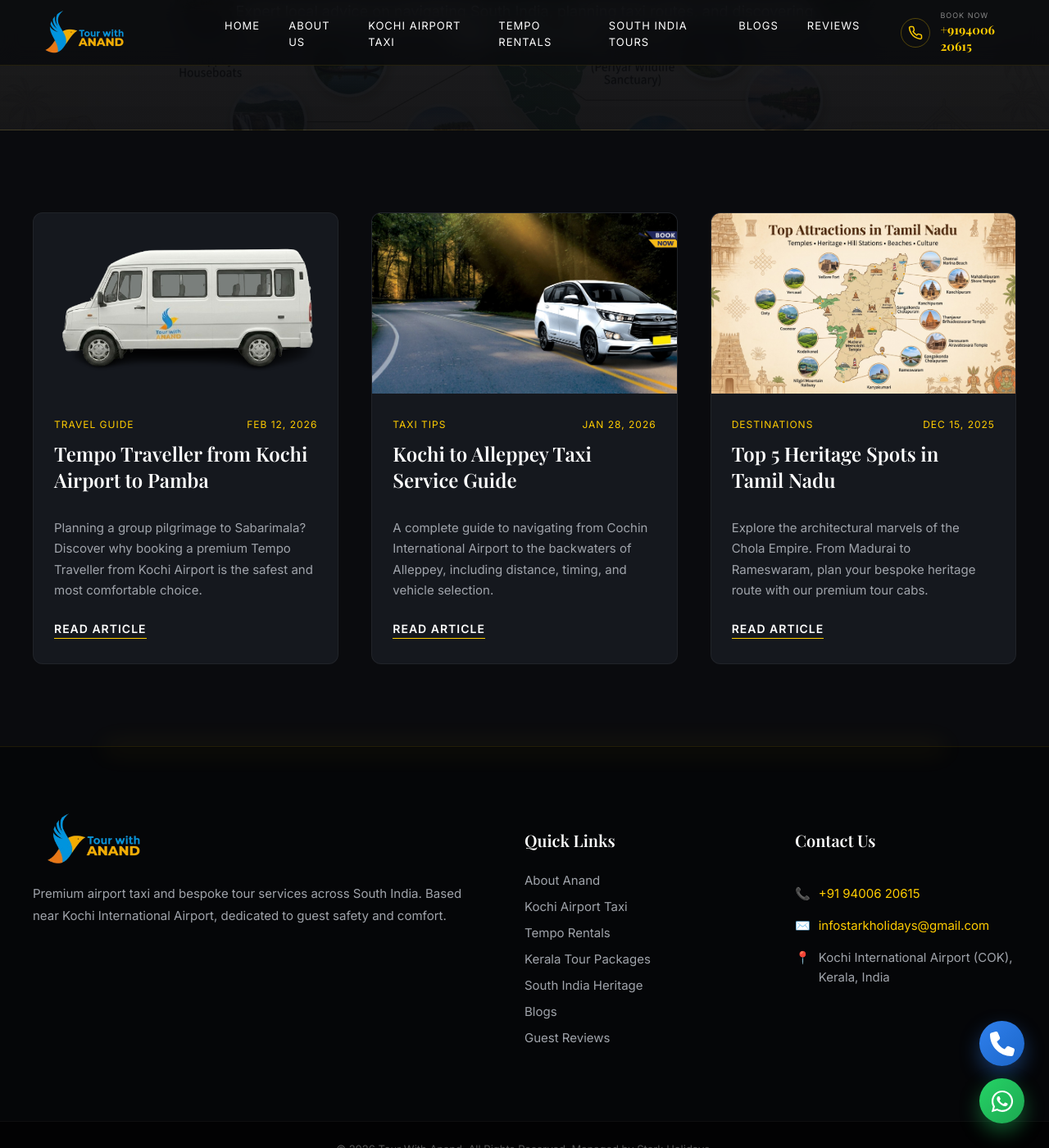
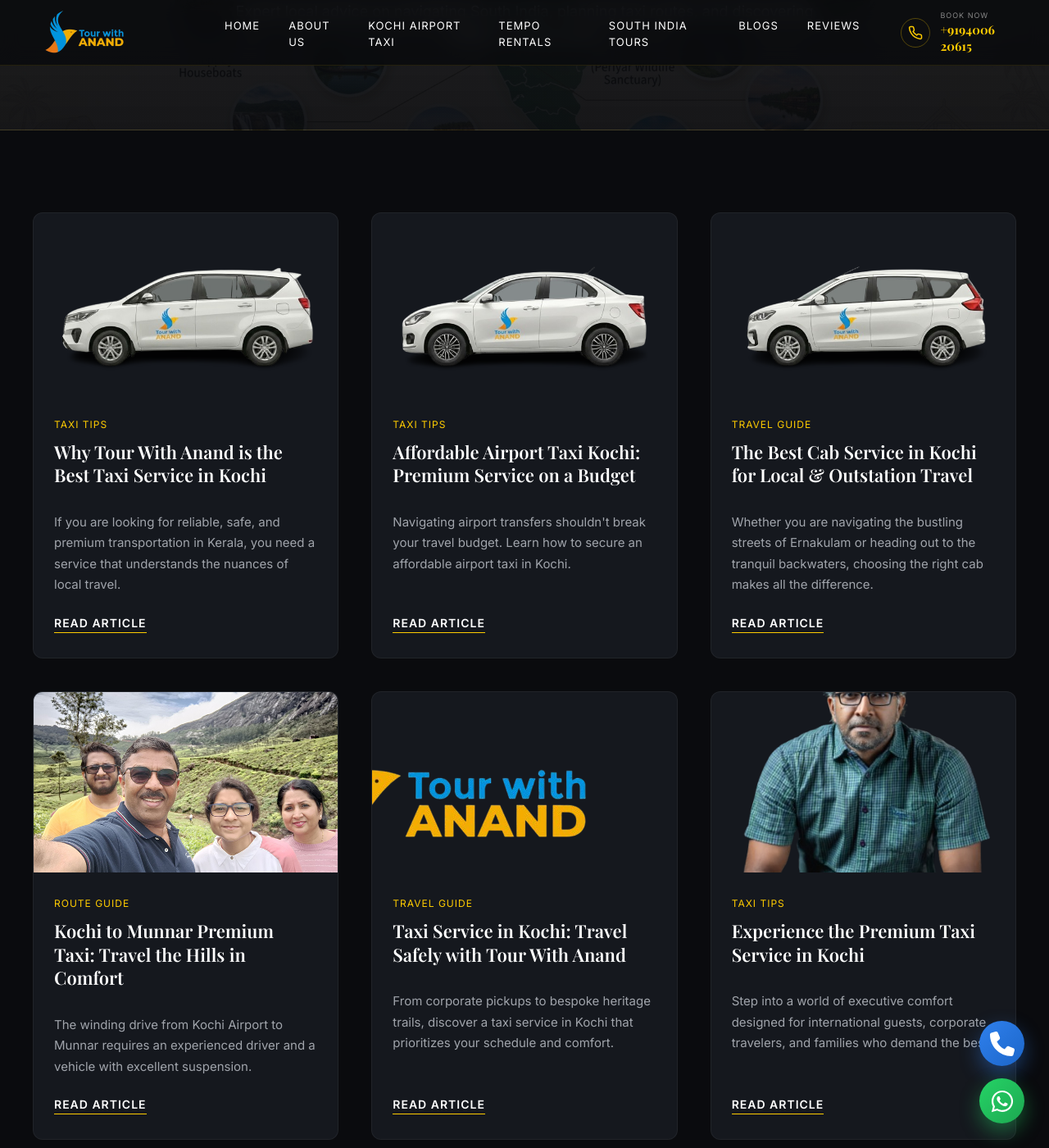
Before and after one commit to tourwithanand/tourwithanand-com, a Jekyll site: the page built from blog.html, in a window 1280 px wide and 1400 px high, scrolled down 312 px. Shown: the whole window at 82% size. Built offline with Jekyll 4.4.1, drawn with Linux system fonts in a browser that asks for light colours; some of the changed text lies outside the part shown.

Commit message:
Update blog.html

```diff
--- a/blog.html
+++ b/blog.html
@@ -43,7 +43,7 @@
     display: flex;
     flex-direction: column;
     transition: all 0.4s ease;
-    text-decoration: none; /* Make entire card clickable cleanly */
+    text-decoration: none;
   }
   .blog-post-card:hover {
     border-color: rgba(255, 204, 0, 0.4);
@@ -82,10 +82,11 @@
   }
   .blog-card-title {
     color: #fff;
-    font-size: 24px;
+    font-size: 22px;
     margin: 0 0 15px;
     font-family: 'Playfair Display', serif;
     transition: color 0.3s ease;
+    line-height: 1.3;
   }
   .blog-post-card:hover .blog-card-title {
     color: #ffcc00;
@@ -129,49 +130,118 @@
     <div class="blog-grid">
 
       <!-- Article 1 -->
-      <a href="https://tourwithanand.in/tourwithanand-com/tempo-traveller-rentals-kochi-kerala.html" class="blog-post-card">
+      <a href="https://tourwithanand.in/tourwithanand-com/tour-with-anand-is-the-best-taxi-service-in-kochi.html" class="blog-post-card">
         <div class="img-overflow-hidden">
-          <img src="Kochi%20Airport%20Tempo%20Traveller.png" alt="Tempo Traveller Kochi" class="blog-card-img" loading="lazy">
+          <img src="Kochi%20Airport%20Innova%20Taxi%20Service.png" alt="Best Taxi Service Kochi" class="blog-card-img" loading="lazy">
         </div>
         <div class="blog-card-content">
-          <div class="blog-meta">
-            <span>Travel Guide</span>
-            <span>Feb 12, 2026</span>
-          </div>
-          <h2 class="blog-card-title">Tempo Traveller from Kochi Airport to Pamba</h2>
-          <p class="blog-card-excerpt">Planning a group pilgrimage to Sabarimala? Discover why booking a premium Tempo Traveller from Kochi Airport is the safest and most comfortable choice.</p>
+          <div class="blog-meta"><span>Taxi Tips</span></div>
+          <h2 class="blog-card-title">Why Tour With Anand is the Best Taxi Service in Kochi</h2>
+          <p class="blog-card-excerpt">If you are looking for reliable, safe, and premium transportation in Kerala, you need a service that understands the nuances of local travel.</p>
           <span class="read-more-link">Read Article</span>
         </div>
       </a>
 
       <!-- Article 2 -->
-      <a href="https://tourwithanand.in/tourwithanand-com/kochi-airport-taxi.html" class="blog-post-card">
+      <a href="https://tourwithanand.in/tourwithanand-com/affordable-airport-taxi-kochi.html" class="blog-post-card">
         <div class="img-overflow-hidden">
-          <img src="Hero%20Banner%203.jpg" alt="Kochi Airport Taxi" class="blog-card-img" loading="lazy">
+          <img src="Kochi%20Airport%20Swift%20Dezire%20Taxi%20Service.png" alt="Affordable Airport Taxi" class="blog-card-img" loading="lazy">
         </div>
         <div class="blog-card-content">
-          <div class="blog-meta">
-            <span>Taxi Tips</span>
-            <span>Jan 28, 2026</span>
-          </div>
-          <h2 class="blog-card-title">Kochi to Alleppey Taxi Service Guide</h2>
-          <p class="blog-card-excerpt">A complete guide to navigating from Cochin International Airport to the backwaters of Alleppey, including distance, timing, and vehicle selection.</p>
+          <div class="blog-meta"><span>Taxi Tips</span></div>
+          <h2 class="blog-card-title">Affordable Airport Taxi Kochi: Premium Service on a Budget</h2>
+          <p class="blog-card-excerpt">Navigating airport transfers shouldn't break your travel budget. Learn how to secure an affordable airport taxi in Kochi.</p>
           <span class="read-more-link">Read Article</span>
         </div>
       </a>
 
       <!-- Article 3 -->
-      <a href="#" class="blog-post-card">
+      <a href="https://tourwithanand.in/tourwithanand-com/best-cab-service-kochi.html" class="blog-post-card">
         <div class="img-overflow-hidden">
-          <img src="TamilNadu-Places%20To%20Visit.jpg" alt="South India Heritage" class="blog-card-img" loading="lazy">
+          <img src="Kochi%20Airport%20Ertiga%20Taxi%20Service.png" alt="Best Cab Service Kochi" class="blog-card-img" loading="lazy">
         </div>
         <div class="blog-card-content">
-          <div class="blog-meta">
-            <span>Destinations</span>
-            <span>Dec 15, 2025</span>
-          </div>
-          <h2 class="blog-card-title">Top 5 Heritage Spots in Tamil Nadu</h2>
-          <p class="blog-card-excerpt">Explore the architectural marvels of the Chola Empire. From Madurai to Rameswaram, plan your bespoke heritage route with our premium tour cabs.</p>
+          <div class="blog-meta"><span>Travel Guide</span></div>
+          <h2 class="blog-card-title">The Best Cab Service in Kochi for Local & Outstation Travel</h2>
+          <p class="blog-card-excerpt">Whether you are navigating the bustling streets of Ernakulam or heading out to the tranquil backwaters, choosing the right cab makes all the difference.</p>
+          <span class="read-more-link">Read Article</span>
+        </div>
+      </a>
+
+      <!-- Article 4 -->
+      <a href="https://tourwithanand.in/tourwithanand-com/kochi-to-munnar-premium-taxi.html" class="blog-post-card">
+        <div class="img-overflow-hidden">
+          <img src="Guest%20Tour%20With%20Anand%20at%20Munnar%20Hill%20Station.png" alt="Kochi to Munnar Taxi" class="blog-card-img" loading="lazy">
+        </div>
+        <div class="blog-card-content">
+          <div class="blog-meta"><span>Route Guide</span></div>
+          <h2 class="blog-card-title">Kochi to Munnar Premium Taxi: Travel the Hills in Comfort</h2>
+          <p class="blog-card-excerpt">The winding drive from Kochi Airport to Munnar requires an experienced driver and a vehicle with excellent suspension.</p>
+          <span class="read-more-link">Read Article</span>
+        </div>
+      </a>
+
+      <!-- Article 5 -->
+      <a href="https://tourwithanand.in/tourwithanand-com/taxi-service-in-kochi-tours-with-anand.html" class="blog-post-card">
+        <div class="img-overflow-hidden">
+          <img src="Tour%20With%20Anand%20Logo%20Home.png" alt="Tour With Anand Taxi Service" class="blog-card-img" loading="lazy">
+        </div>
+        <div class="blog-card-content">
+          <div class="blog-meta"><span>Travel Guide</span></div>
+          <h2 class="blog-card-title">Taxi Service in Kochi: Travel Safely with Tour With Anand</h2>
+          <p class="blog-card-excerpt">From corporate pickups to bespoke heritage trails, discover a taxi service in Kochi that prioritizes your schedule and comfort.</p>
+          <span class="read-more-link">Read Article</span>
+        </div>
+      </a>
+
+      <!-- Article 6 -->
+      <a href="https://tourwithanand.in/tourwithanand-com/premium-taxi-service-in-kochi-with-tour-with-anand.html" class="blog-post-card">
+        <div class="img-overflow-hidden">
+          <img src="Owner%20of%20Tour%20With%20Anand%20Sitting.png" alt="Premium Taxi Kochi" class="blog-card-img" loading="lazy">
+        </div>
+        <div class="blog-card-content">
+          <div class="blog-meta"><span>Taxi Tips</span></div>
+          <h2 class="blog-card-title">Experience the Premium Taxi Service in Kochi</h2>
+          <p class="blog-card-excerpt">Step into a world of executive comfort designed for international guests, corporate travelers, and families who demand the best.</p>
+          <span class="read-more-link">Read Article</span>
+        </div>
+      </a>
+
+      <!-- Article 7 -->
+      <a href="https://tourwithanand.in/tourwithanand-com/book-your-sabarimala-taxi-from-kochi-airport-to-pamba.html" class="blog-post-card">
+        <div class="img-overflow-hidden">
+          <img src="Kochi%20Airport%20Bus%20Service.png" alt="Sabarimala Taxi" class="blog-card-img" loading="lazy">
+        </div>
+        <div class="blog-card-content">
+          <div class="blog-meta"><span>Route Guide</span></div>
+          <h2 class="blog-card-title">Book Your Sabarimala Taxi from Kochi Airport to Pamba</h2>
+          <p class="blog-card-excerpt">Planning your holy pilgrimage to Sabarimala? Ensure your group travels safely and arrives rested for the trek.</p>
+          <span class="read-more-link">Read Article</span>
+        </div>
+      </a>
+
+      <!-- Article 8 -->
+      <a href="https://tourwithanand.in/tourwithanand-com/kochi-airport-to-alleppey-taxi-service.html" class="blog-post-card">
+        <div class="img-overflow-hidden">
+          <img src="Kerala-Places%20To%20Visit.jpg" alt="Kochi to Alleppey Taxi" class="blog-card-img" loading="lazy">
+        </div>
+        <div class="blog-card-content">
+          <div class="blog-meta"><span>Route Guide</span></div>
+          <h2 class="blog-card-title">Seamless Kochi Airport to Alleppey Taxi Service</h2>
+          <p class="blog-card-excerpt">Transition directly from your flight to your houseboat. Our Kochi Airport to Alleppey taxi service provides a smooth drive down the coast.</p>
+          <span class="read-more-link">Read Article</span>
+        </div>
+      </a>
+
+      <!-- Article 9 -->
+      <a href="https://tourwithanand.in/tourwithanand-com/tempo-traveller-from-kochi-airport-to-pamba.html" class="blog-post-card">
+        <div class="img-overflow-hidden">
+          <img src="Kochi%20Airport%20Tempo%20Traveller.png" alt="Tempo Traveller Kochi to Pamba" class="blog-card-img" loading="lazy">
+        </div>
+        <div class="blog-card-content">
+          <div class="blog-meta"><span>Route Guide</span></div>
+          <h2 class="blog-card-title">Tempo Traveller from Kochi Airport to Pamba: Group Guide</h2>
+          <p class="blog-card-excerpt">When traveling to Sabarimala with a large group of devotees, a Tempo Traveller is the most economical and comfortable choice.</p>
           <span class="read-more-link">Read Article</span>
         </div>
       </a>
```
